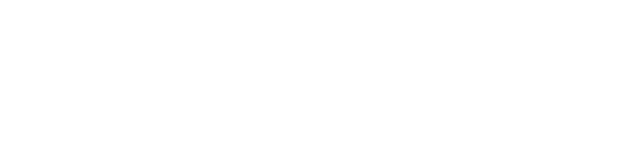
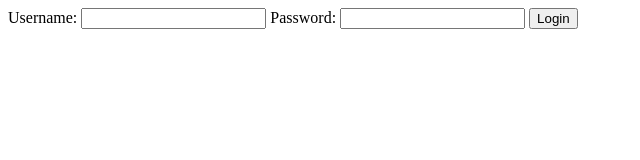
Before and after one commit to emiliamassing/users-front-express, a plain HTML site: page index.html in a window 1280 px wide. Shown: the whole page, without its empty margins (0-640 px from the left). Drawn offline with Linux system fonts and the light colour scheme.

Commit message:
added html for form

```diff
--- a/index.html
+++ b/index.html
@@ -9,6 +9,13 @@
     <title>Welcome</title>
 </head>
 <body>
+    <div id="formContainer">
+        <label for="username">Username: </label>
+        <input type="text" id="username" name="username">
+        <label for="password">Password: </label>
+        <input type="password" id="password" name="password">
 
+        <button id="loginButton">Login</button>
+    </div>
 </body>
 </html>
```
